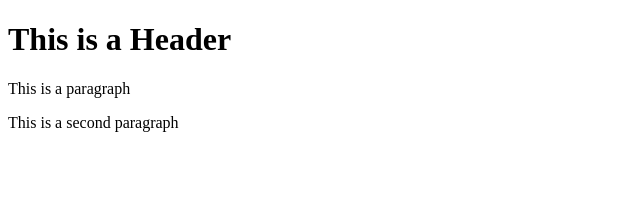
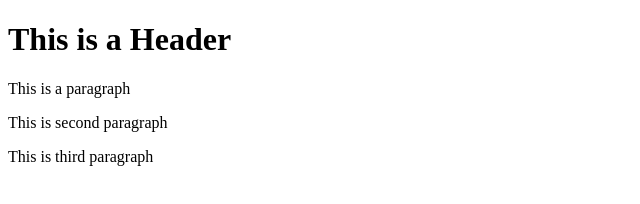
Before and after one commit to Grid007/webmenu.github.io, a website: page index.html in a window 1280 px wide. Shown: the whole page, without its empty margins (0-640 px from the left). Drawn offline with Linux system fonts and the light colour scheme.

Commit message:
fourth commit

```diff
--- a/index.html
+++ b/index.html
@@ -5,6 +5,7 @@
     <body>
         <h1>This is a Header</h1>
         <p>This is a paragraph</p>
-        <p>This is a second paragraph</p>
+        <p>This is second paragraph</p>
+        <p>This is third paragraph</p>
     </body>
 </html>
```
Also changed, not shown: package.json (added, +24 -0 lines), 2 other files.
